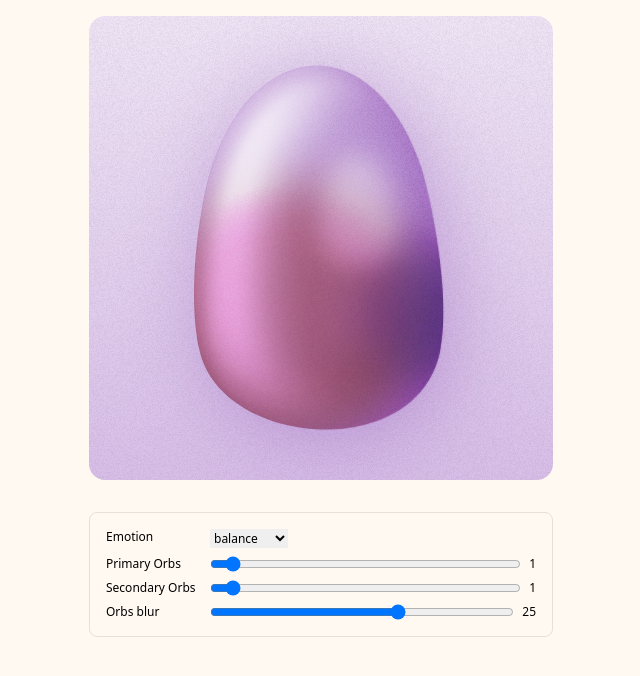
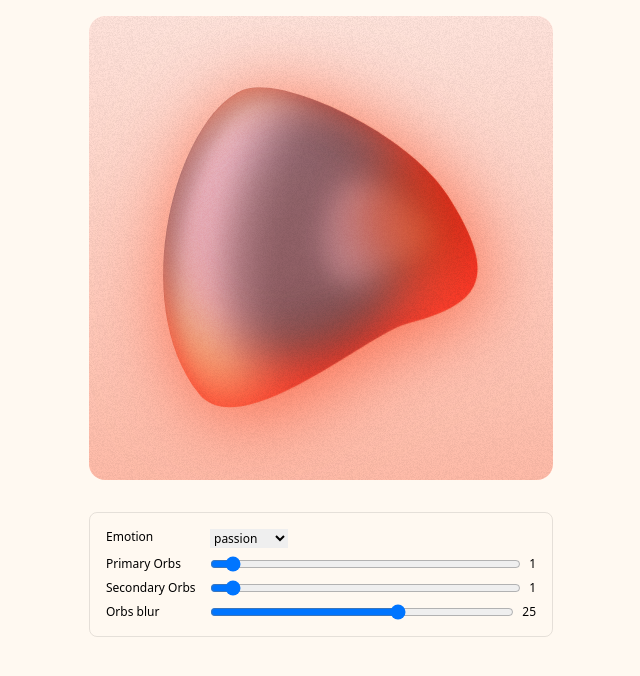
Before and after one commit to fabiogiolito/oye-stones, a SvelteKit app: page / in a window 1280 px wide. Shown: the top 676 px of the page, without its empty margins (319-959 px from the left). Built offline with nearby package versions, Linux system fonts and the light colour scheme.

Commit message:
change initial emotion and animation speed

```diff
--- a/src/routes/+page.svelte
+++ b/src/routes/+page.svelte
@@ -57,7 +57,7 @@
     },
   };
 
-  let selectedEmotion = 'balance';
+  let selectedEmotion = 'passion';
   $: currentEmotion = emotions[selectedEmotion];
 
   let primaryOrbCount = 1;
@@ -87,7 +87,7 @@
     const size = Math.random() * (60 - 20) + 20;
     const x = Math.random() * (100 - size);
     const y = Math.random() * (100 - size);
-    const duration = Math.random() * (15 - 10) + 10;
+    const duration = Math.random() * (12 - 6) + 6;
     const direction = Math.round(Math.random()) ? 'alternate' : 'alternate-reverse';
     return { size, x, y, duration, direction }
   }
```
